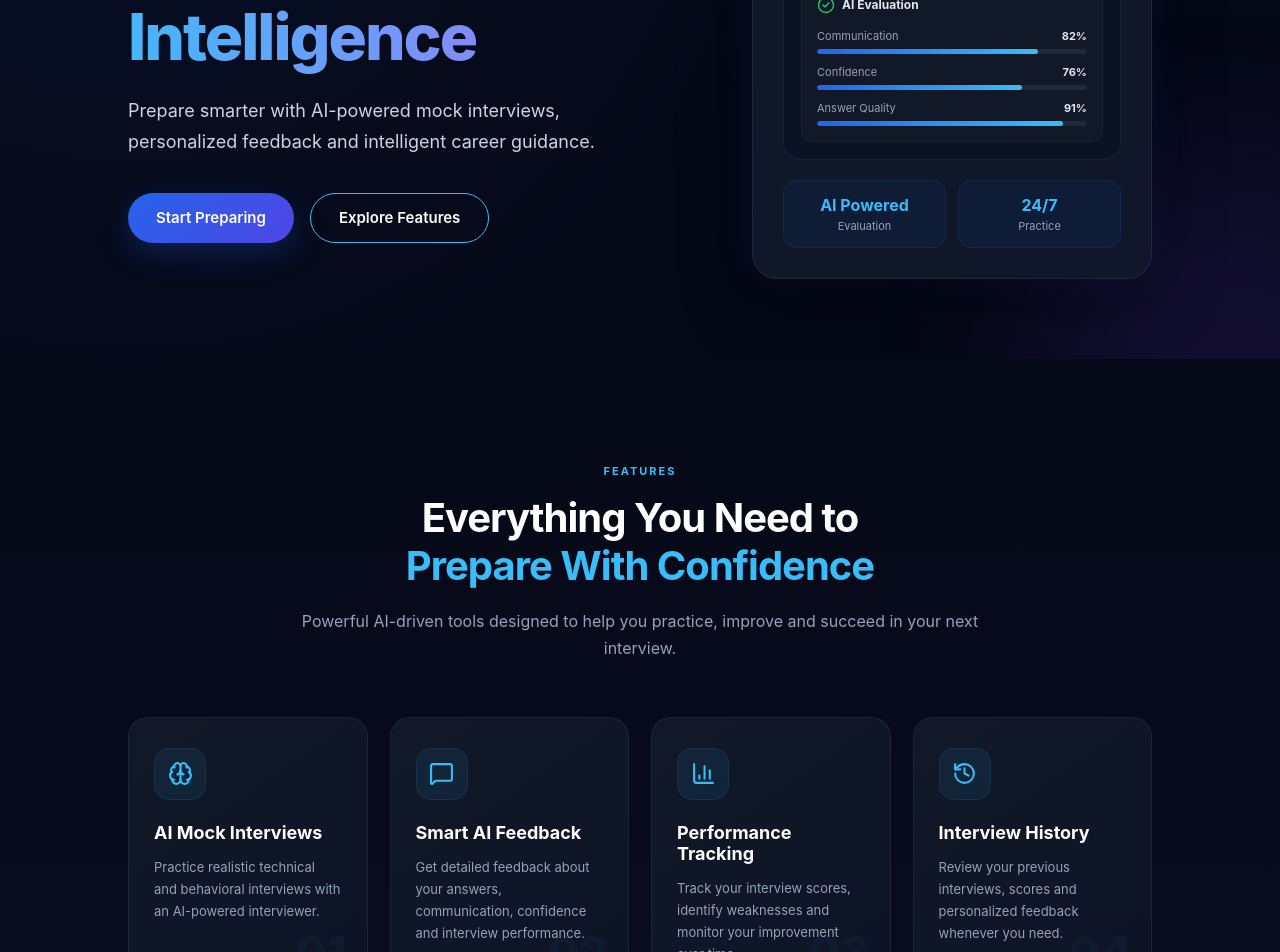
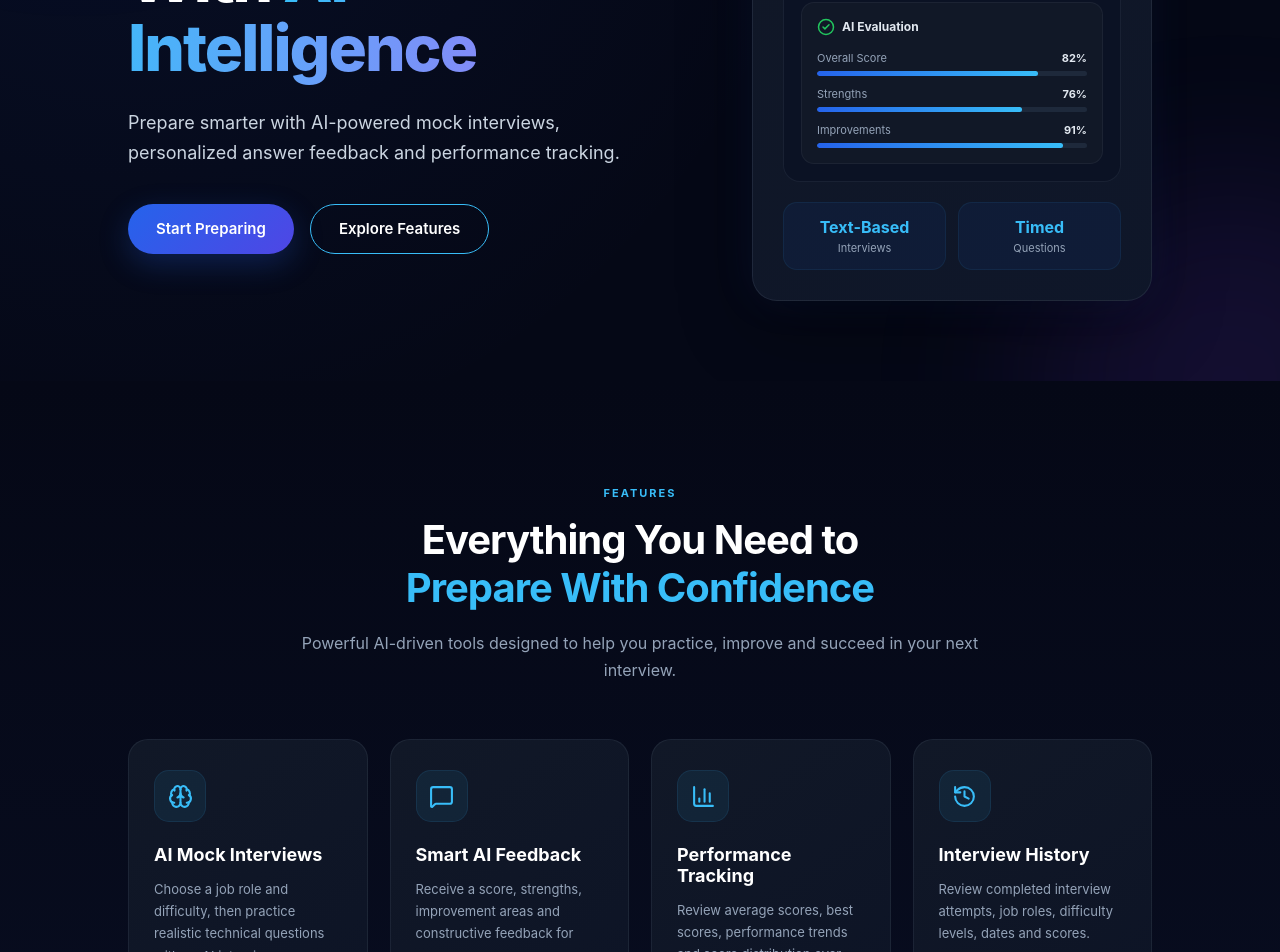
Before and after one commit to madhubhashaniwgs/MockMate, a React app in the folder frontend/: page / in a window 1280 px wide. Shown: the part 460-1412 px from the top of the page. Built offline with nearby package versions, Linux system fonts and the light colour scheme; the HTML template or start-up script is replaced by a standard one.

Commit message:
feat: change homepage details

```diff
--- a/frontend/src/components/Navbar.jsx
+++ b/frontend/src/components/Navbar.jsx
@@ -6,10 +6,10 @@ function Navbar() {
   return (
     <nav className="navbar">
 
-      <div className="logo">
+      <Link to="/" className="logo" aria-label="MockMate home">
         <img src={logo} alt="MockMate" />
         <span>MockMate</span>
-      </div>
+      </Link>
 
 
       <div className="nav-links">
--- a/frontend/src/pages/Home.jsx
+++ b/frontend/src/pages/Home.jsx
@@ -19,25 +19,25 @@ function Home() {
     {
       icon: <Brain />,
       title: "AI Mock Interviews",
-      desc: "Practice realistic technical and behavioral interviews with an AI-powered interviewer.",
+      desc: "Choose a job role and difficulty, then practice realistic technical questions with an AI interviewer.",
     },
 
     {
       icon: <MessageSquare />,
       title: "Smart AI Feedback",
-      desc: "Get detailed feedback about your answers, communication, confidence and interview performance.",
+      desc: "Receive a score, strengths, improvement areas and constructive feedback for every answer.",
     },
 
     {
       icon: <BarChart3 />,
       title: "Performance Tracking",
-      desc: "Track your interview scores, identify weaknesses and monitor your improvement over time.",
+      desc: "Review average scores, best scores, performance trends and score distribution over time.",
     },
 
     {
       icon: <History />,
       title: "Interview History",
-      desc: "Review your previous interviews, scores and personalized feedback whenever you need.",
+      desc: "Review completed interview attempts, job roles, difficulty levels, dates and scores.",
     },
   ];
 
@@ -68,7 +68,7 @@ function Home() {
 
           <p>
             Prepare smarter with AI-powered mock interviews,
-            personalized feedback and intelligent career guidance.
+            personalized answer feedback and performance tracking.
           </p>
 
 
@@ -114,7 +114,7 @@ function Home() {
           </h2>
 
           <p className="card-description">
-            Your personal AI assistant for interview success.
+            Practice text-based interviews and improve with personalized AI feedback.
           </p>
 
 
@@ -151,7 +151,7 @@ function Home() {
               <div className="score">
 
                 <span>
-                  Communication
+                  Overall Score
                 </span>
 
                 <strong>
@@ -168,7 +168,7 @@ function Home() {
               <div className="score">
 
                 <span>
-                  Confidence
+                  Strengths
                 </span>
 
                 <strong>
@@ -185,7 +185,7 @@ function Home() {
               <div className="score">
 
                 <span>
-                  Answer Quality
+                  Improvements
                 </span>
 
                 <strong>
@@ -209,22 +209,22 @@ function Home() {
 
             <div>
               <h3>
-                AI Powered
+                Text-Based
               </h3>
 
               <p>
-                Evaluation
+                Interviews
               </p>
             </div>
 
 
             <div>
               <h3>
-                24/7
+                Timed
               </h3>
 
               <p>
-                Practice
+                Questions
               </p>
             </div>
 
```
